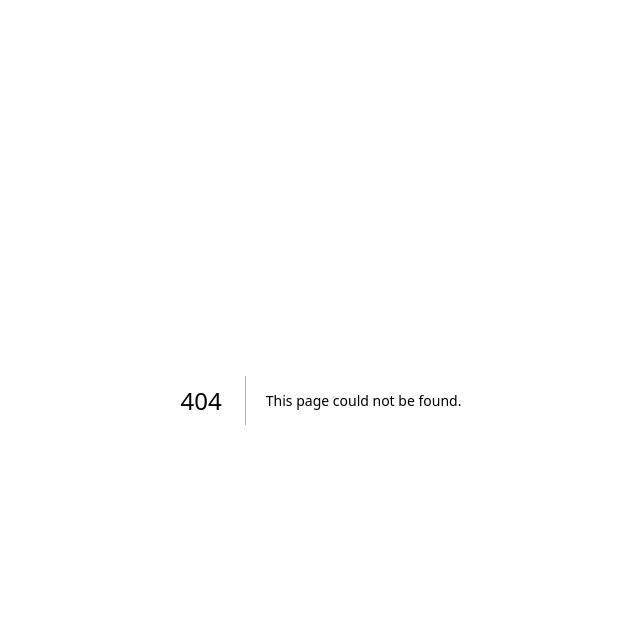
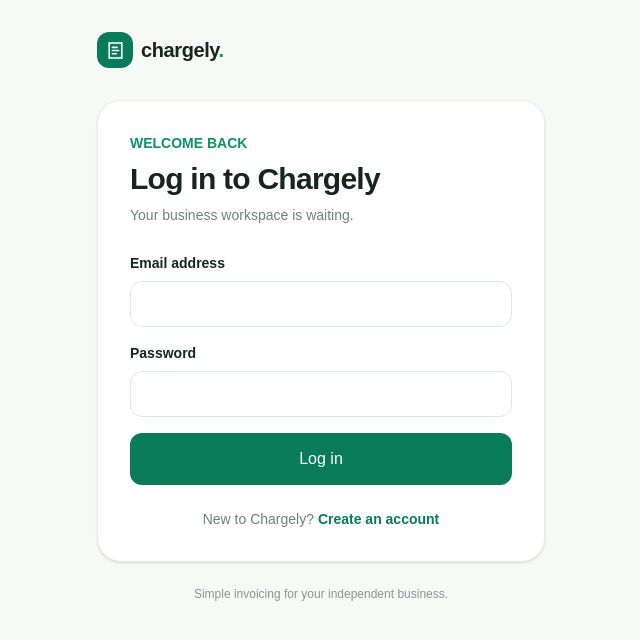
Before and after one commit to koboby/Chargely, a Next.js app: page /login in a window 1280 px wide. Before the commit this address had no page. Shown: the top 640 px of the page, without its empty margins (319-959 px from the left). Built offline with nearby package versions, Linux system fonts and the light colour scheme.

Commit message:
feat: add Chargely foundation and workspace

```diff
--- /dev/null
+++ b/src/app/(auth)/login/page.tsx
@@ -0,0 +1,10 @@
+"use client";
+import Link from "next/link";
+import { useState } from "react";
+import { useRouter } from "next/navigation";
+import { createClient } from "@/lib/supabase/client";
+export default function LoginPage() {
+ const [email,setEmail]=useState(""); const [password,setPassword]=useState(""); const [error,setError]=useState(""); const [busy,setBusy]=useState(false); const router=useRouter();
+ async function submit(e:React.FormEvent<HTMLFormElement>){e.preventDefault();setBusy(true);setError("");try{const {error}=await createClient().auth.signInWithPassword({email,password});if(error)throw error;router.push("/dashboard");router.refresh();}catch(err){setError(err instanceof Error?err.message:"Unable to sign in.");}finally{setBusy(false);}}
+ return <><p className="text-sm font-semibold text-[#0b9468]">WELCOME BACK</p><h1 className="mt-2 text-3xl font-bold tracking-tight">Log in to Chargely</h1><p className="mt-2 text-sm text-[#718078]">Your business workspace is waiting.</p><form onSubmit={submit} className="mt-7 space-y-4"><label className="block text-sm font-semibold">Email address<input required type="email" autoComplete="email" value={email} onChange={e=>setEmail(e.target.value)} className="mt-2 w-full rounded-xl border border-[#dfe7e1] px-4 py-3 outline-none focus:border-[#087b58]"/></label><label className="block text-sm font-semibold">Password<input required type="password" autoComplete="current-password" value={password} onChange={e=>setPassword(e.target.value)} className="mt-2 w-full rounded-xl border border-[#dfe7e1] px-4 py-3 outline-none focus:border-[#087b58]"/></label>{error&&<p role="alert" className="rounded-xl bg-red-50 p-3 text-sm text-red-700">{error}</p>}<button disabled={busy} className="w-full rounded-xl bg-[#087b58] px-4 py-3.5 font-semibold text-white disabled:opacity-60">{busy?"Signing in…":"Log in"}</button></form><p className="mt-6 text-center text-sm text-[#718078]">New to Chargely? <Link className="font-bold text-[#087b58]" href="/signup">Create an account</Link></p></>;
+}
```
